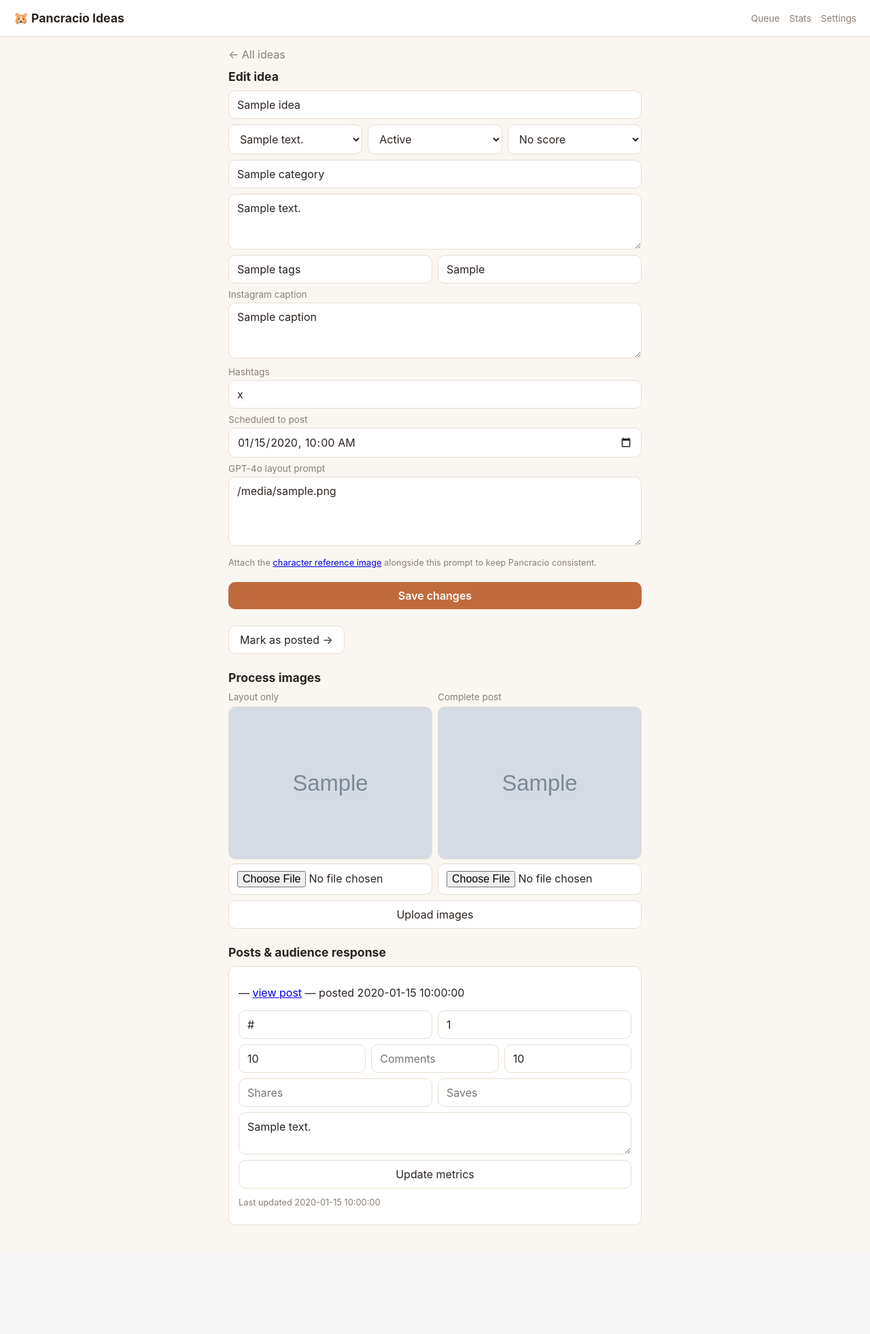
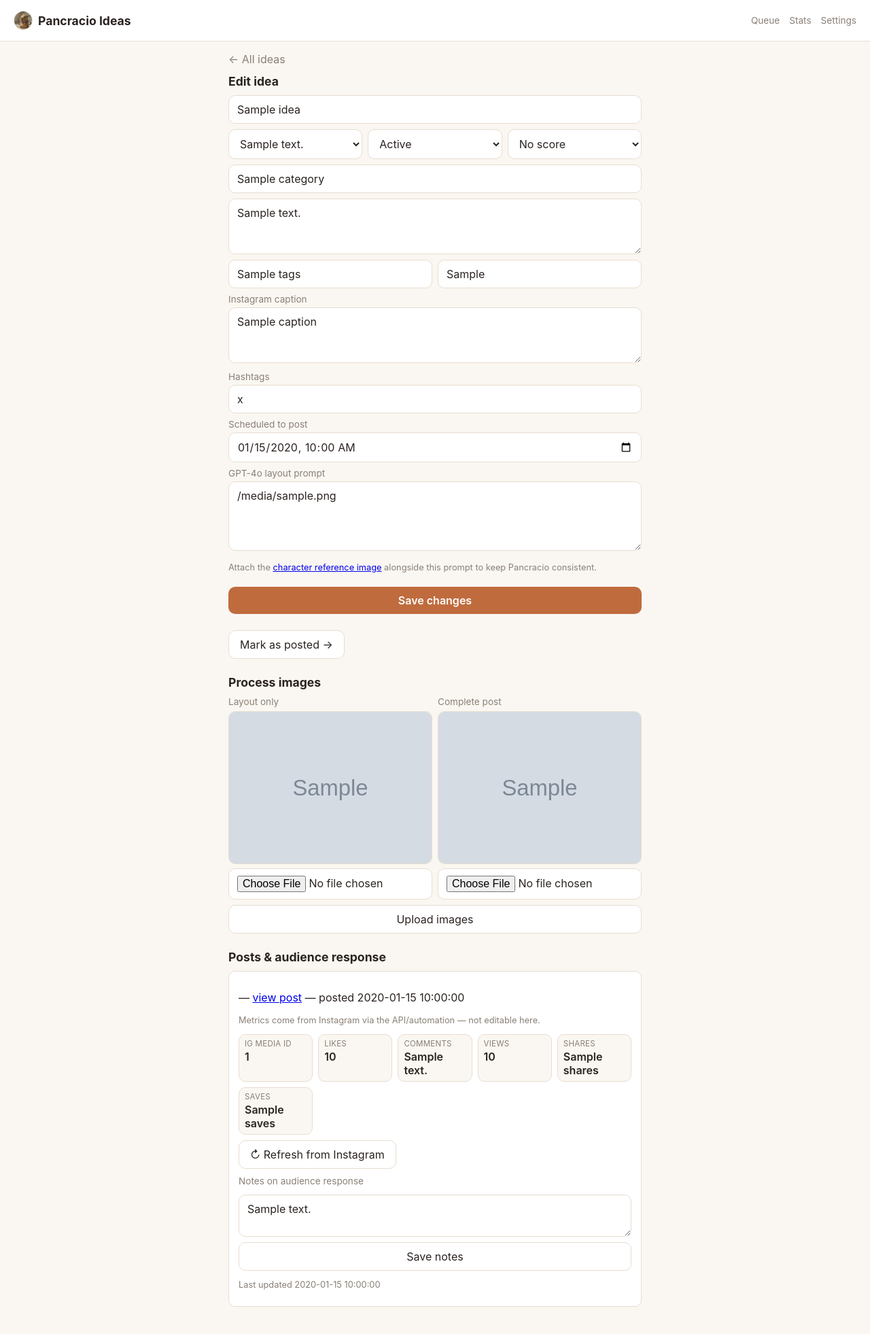
Before and after one commit to athospy/pancracio-ai, a FastAPI app: template web/templates/edit.html in a window 1280 px wide. Shown: the whole page at 68% size. Before the commit the page ends 1802 px from the top, so only its background shows below. Run offline with FastAPI, Linux system fonts and the light colour scheme; the template is opened without the code that fills it: most values are stand-ins (such as "Sample title", 1, 10 or a date in 2020); grey boxes marked "Sample" are stand-in pictures.

Commit message:
Polish ideas tracker UI: read-only metrics, search/sort/pagination, logo
Per-post metrics (likes/comments/views/shares/saves/ig_media_id) are now
display-only with labels instead of editable inputs, since they're meant
to come from the Instagram API/automation, not manual entry. Adds a
per-post "Refresh from Instagram" button that pulls live numbers via the
Graph API using IG_ACCESS_TOKEN (now set on the VPS env). Notes stay
editable via their own endpoint since they're the one field still
edited by hand.

Also: removes the inline status-change dropdown from the main ideas
list (kept on the queue page), shows the final post image on idea
cards, adds search/sort/pagination to the main list to scale past a
handful of ideas, and swaps the emoji logo for the real Pancracio
reference image.

Co-Authored-By: Claude Sonnet 5 <noreply@anthropic.com>

```diff
--- a/web/app.py
+++ b/web/app.py
@@ -6,10 +6,14 @@ Run from web/:
 Then open http://localhost:8000
 """
 
+import json
 import os
 import secrets
 import shutil
 import sqlite3
+import urllib.error
+import urllib.parse
+import urllib.request
 from pathlib import Path
 from typing import Optional
 
@@ -34,6 +38,15 @@ security = HTTPBasic()
 
 STATUSES = ["idea", "scripted", "ready", "posted", "archived"]
 CONTENT_TYPES = ["video", "image"]
+
+PAGE_SIZE = 20
+SORT_OPTIONS = {
+    "score": "(score IS NULL), score DESC, created_at DESC",
+    "newest": "created_at DESC",
+    "oldest": "created_at ASC",
+    "title": "title COLLATE NOCASE ASC",
+}
+IG_GRAPH_BASE = "https://graph.instagram.com/v21.0"
 
 
 def check_auth(credentials: HTTPBasicCredentials = Depends(security)) -> None:
@@ -90,26 +103,43 @@ def _save_idea_image(idea_id: int, kind: str, upload: UploadFile) -> str:
     return f"/static/uploads/{dest.name}"
 
 
-def _get_ideas(status: Optional[str] = None, content_type: Optional[str] = None) -> list[dict]:
-    query = """
-        SELECT id, title, content_type, description, category, tags,
-               inspiration_source, status, score, scheduled_at,
-               layout_image_path, final_image_path, created_at, updated_at
-        FROM ideas
-        WHERE 1=1
-    """
-    params: list[str] = []
+def _get_ideas(
+    status: Optional[str] = None,
+    content_type: Optional[str] = None,
+    q: Optional[str] = None,
+    sort: str = "score",
+    page: int = 1,
+) -> tuple[list[dict], int]:
+    where = "WHERE 1=1"
+    params: list = []
     if status:
-        query += " AND status = ?"
+        where += " AND status = ?"
         params.append(status)
     if content_type:
-        query += " AND content_type = ?"
+        where += " AND content_type = ?"
         params.append(content_type)
-    query += " ORDER BY (score IS NULL), score DESC, created_at DESC"
+    if q:
+        where += " AND (title LIKE ? OR description LIKE ? OR tags LIKE ?)"
+        like = f"%{q}%"
+        params += [like, like, like]
+
+    order_by = SORT_OPTIONS.get(sort, SORT_OPTIONS["score"])
 
     with _connect() as conn:
-        rows = conn.execute(query, params).fetchall()
-    return [dict(r) for r in rows]
+        total = conn.execute(f"SELECT COUNT(*) AS c FROM ideas {where}", params).fetchone()["c"]
+        rows = conn.execute(
+            f"""
+            SELECT id, title, content_type, description, category, tags,
+                   inspiration_source, status, score, scheduled_at,
+                   layout_image_path, final_image_path, created_at, updated_at
+            FROM ideas
+            {where}
+            ORDER BY {order_by}
+            LIMIT ? OFFSET ?
+            """,
+            params + [PAGE_SIZE, (page - 1) * PAGE_SIZE],
+        ).fetchall()
+    return [dict(r) for r in rows], total
 
 
 def _get_ready_queue() -> list[dict]:
@@ -246,9 +276,16 @@ def index(
     request: Request,
     status: Optional[str] = None,
     content_type: Optional[str] = None,
+    q: Optional[str] = None,
+    sort: str = "score",
+    page: int = 1,
     _: None = Depends(check_auth),
 ):
-    ideas = _get_ideas(status=status, content_type=content_type)
+    page = max(page, 1)
+    ideas, total = _get_ideas(
+        status=status, content_type=content_type, q=q, sort=sort, page=page
+    )
+    total_pages = max(1, (total + PAGE_SIZE - 1) // PAGE_SIZE)
     return templates.TemplateResponse(
         request,
         "index.html",
@@ -258,6 +295,12 @@ def index(
             "content_types": CONTENT_TYPES,
             "active_status": status or "",
             "active_content_type": content_type or "",
+            "q": q or "",
+            "sort": sort,
+            "sort_options": list(SORT_OPTIONS.keys()),
+            "page": page,
+            "total_pages": total_pages,
+            "total": total,
         },
     )
 
@@ -482,6 +525,66 @@ def update_metrics(
     return RedirectResponse(f"/ideas/{idea_id}/edit", status_code=303)
 
 
+@app.post("/posts/{post_id}/notes")
+def update_post_notes(
+    post_id: int,
+    notes: str = Form(""),
+    _: None = Depends(check_auth),
+):
+    """Notes are the one thing on a post still edited by hand — everything else
+    (metrics, ig_media_id) comes from the API/automation, never this form."""
+    with _connect() as conn:
+        row = conn.execute("SELECT idea_id FROM posts WHERE id = ?", (post_id,)).fetchone()
+        if row is None:
+            raise HTTPException(status_code=404, detail="Post not found")
+        conn.execute("UPDATE posts SET notes = ? WHERE id = ?", (notes, post_id))
+        idea_id = row["idea_id"]
+    return RedirectResponse(f"/ideas/{idea_id}/edit", status_code=303)
+
+
+def _fetch_ig_insights(media_id: str) -> dict[str, int]:
+    token = os.environ.get("IG_ACCESS_TOKEN")
+    if not token:
+        raise HTTPException(status_code=500, detail="IG_ACCESS_TOKEN not configured on the server")
+    params = urllib.parse.urlencode(
+        {"metric": "likes,comments,saved,shares,views", "access_token": token}
+    )
+    url = f"{IG_GRAPH_BASE}/{media_id}/insights?{params}"
+    try:
+        with urllib.request.urlopen(url, timeout=10) as resp:
+            data = json.loads(resp.read())
+    except urllib.error.HTTPError as e:
+        raise HTTPException(status_code=502, detail=f"Instagram API error: {e.read().decode()}")
+    return {item["name"]: item["values"][0]["value"] for item in data.get("data", [])}
+
+
+@app.post("/posts/{post_id}/refresh")
+def refresh_post_metrics(post_id: int, _: None = Depends(check_auth)):
+    """Manual on-demand refresh — pulls current numbers straight from Instagram
+    for this one post, using the same long-lived token the automation will use."""
+    with _connect() as conn:
+        row = conn.execute(
+            "SELECT id, idea_id, ig_media_id FROM posts WHERE id = ?", (post_id,)
+        ).fetchone()
+        if row is None:
+            raise HTTPException(status_code=404, detail="Post not found")
+        if not row["ig_media_id"]:
+            raise HTTPException(status_code=400, detail="This post has no ig_media_id set yet")
+        metrics = _fetch_ig_insights(row["ig_media_id"])
+        conn.execute(
+            """
+            UPDATE posts
+            SET likes = ?, comments = ?, views = ?, shares = ?, saves = ?,
+                metrics_updated_at = datetime('now')
+            WHERE id = ?
+            """,
+            (metrics.get("likes"), metrics.get("comments"), metrics.get("views"),
+             metrics.get("shares"), metrics.get("saved"), post_id),
+        )
+        idea_id = row["idea_id"]
+    return RedirectResponse(f"/ideas/{idea_id}/edit", status_code=303)
+
+
 class MediaMetricsPayload(BaseModel):
     likes: Optional[int] = None
     comments: Optional[int] = None
--- a/web/static/style.css
+++ b/web/static/style.css
@@ -27,10 +27,22 @@ body {
 }
 
 .brand {
+  display: flex;
+  align-items: center;
+  gap: 8px;
   font-weight: 700;
   font-size: 1.1rem;
   color: var(--text);
   text-decoration: none;
+}
+
+.brand-logo {
+  width: 28px;
+  height: 28px;
+  border-radius: 50%;
+  object-fit: cover;
+  object-position: 45% 22%;
+  border: 1px solid var(--border);
 }
 
 .nav-links {
@@ -193,7 +205,16 @@ button, .btn-primary, .btn-secondary {
 
 .filter-form {
   display: flex;
+  flex-wrap: wrap;
   gap: 8px;
+}
+
+.filter-form input[type="search"] {
+  flex: 2 1 200px;
+}
+
+.filter-form select {
+  flex: 1 1 120px;
 }
 
 .back-link {
@@ -275,3 +296,50 @@ button, .btn-primary, .btn-secondary {
   border: 1px solid var(--border);
   display: block;
 }
+
+.card-thumb {
+  width: 100%;
+  max-height: 260px;
+  object-fit: cover;
+  border-radius: var(--radius);
+  border: 1px solid var(--border);
+  display: block;
+  margin-bottom: 8px;
+}
+
+.metrics-display {
+  display: grid;
+  grid-template-columns: repeat(auto-fit, minmax(90px, 1fr));
+  gap: 8px;
+  margin: 8px 0;
+}
+
+.metrics-display div {
+  background: var(--bg);
+  border: 1px solid var(--border);
+  border-radius: var(--radius);
+  padding: 6px 8px;
+}
+
+.metrics-display dt {
+  font-size: 0.72rem;
+  color: var(--muted);
+  text-transform: uppercase;
+  letter-spacing: 0.02em;
+}
+
+.metrics-display dd {
+  margin: 2px 0 0;
+  font-weight: 600;
+  font-size: 1rem;
+}
+
+.inline-form { margin-bottom: 10px; }
+
+.pagination {
+  display: flex;
+  align-items: center;
+  justify-content: center;
+  gap: 12px;
+  margin-top: 16px;
+}
--- a/web/templates/base.html
+++ b/web/templates/base.html
@@ -8,7 +8,7 @@
 </head>
 <body>
   <header class="topbar">
-    <a href="/" class="brand">🐹 Pancracio Ideas</a>
+    <a href="/" class="brand"><img src="/static/pancracio-logo.png" alt="Pancracio" class="brand-logo"> Pancracio Ideas</a>
     <nav class="nav-links">
       <a href="/queue" class="settings-link">Queue</a>
       <a href="/stats" class="settings-link">Stats</a>
--- a/web/templates/edit.html
+++ b/web/templates/edit.html
@@ -100,22 +100,22 @@
       {% if post.post_url %} — <a href="{{ post.post_url }}" target="_blank">view post</a>{% endif %}
       {% if post.posted_at %} — posted {{ post.posted_at }}{% endif %}
     </p>
-    <form method="post" action="/posts/{{ post.id }}/metrics" class="metrics-form">
-      <div class="row">
-        <input type="url" name="post_url" placeholder="Post URL" value="{{ post.post_url or '' }}">
-        <input type="text" name="ig_media_id" placeholder="IG media ID" value="{{ post.ig_media_id or '' }}">
-      </div>
-      <div class="row">
-        <input type="number" name="likes" placeholder="Likes" value="{{ post.likes if post.likes is not none else '' }}">
-        <input type="number" name="comments" placeholder="Comments" value="{{ post.comments if post.comments is not none else '' }}">
-        <input type="number" name="views" placeholder="Views" value="{{ post.views if post.views is not none else '' }}">
-      </div>
-      <div class="row">
-        <input type="number" name="shares" placeholder="Shares" value="{{ post.shares if post.shares is not none else '' }}">
-        <input type="number" name="saves" placeholder="Saves" value="{{ post.saves if post.saves is not none else '' }}">
-      </div>
-      <textarea name="notes" placeholder="Notes on audience response" rows="2">{{ post.notes or '' }}</textarea>
-      <button type="submit" class="btn-secondary">Update metrics</button>
+    <p class="muted">Metrics come from Instagram via the API/automation — not editable here.</p>
+    <dl class="metrics-display">
+      <div><dt>IG media ID</dt><dd>{{ post.ig_media_id or '—' }}</dd></div>
+      <div><dt>Likes</dt><dd>{{ post.likes if post.likes is not none else '—' }}</dd></div>
+      <div><dt>Comments</dt><dd>{{ post.comments if post.comments is not none else '—' }}</dd></div>
+      <div><dt>Views</dt><dd>{{ post.views if post.views is not none else '—' }}</dd></div>
+      <div><dt>Shares</dt><dd>{{ post.shares if post.shares is not none else '—' }}</dd></div>
+      <div><dt>Saves</dt><dd>{{ post.saves if post.saves is not none else '—' }}</dd></div>
+    </dl>
+    <form method="post" action="/posts/{{ post.id }}/refresh" class="inline-form">
+      <button type="submit" class="btn-secondary" {% if not post.ig_media_id %}disabled{% endif %}>↻ Refresh from Instagram</button>
+    </form>
+    <form method="post" action="/posts/{{ post.id }}/notes" class="metrics-form">
+      <label class="field-label" for="notes-{{ post.id }}">Notes on audience response</label>
+      <textarea id="notes-{{ post.id }}" name="notes" rows="2">{{ post.notes or '' }}</textarea>
+      <button type="submit" class="btn-secondary">Save notes</button>
     </form>
     {% if post.metrics_updated_at %}<p class="muted">Last updated {{ post.metrics_updated_at }}</p>{% endif %}
   </div>
```
Also changed, not shown: web/templates/_idea_card.html (+6 -1 lines), web/templates/index.html (+22 -2 lines), web/static/pancracio-logo.png (added).
